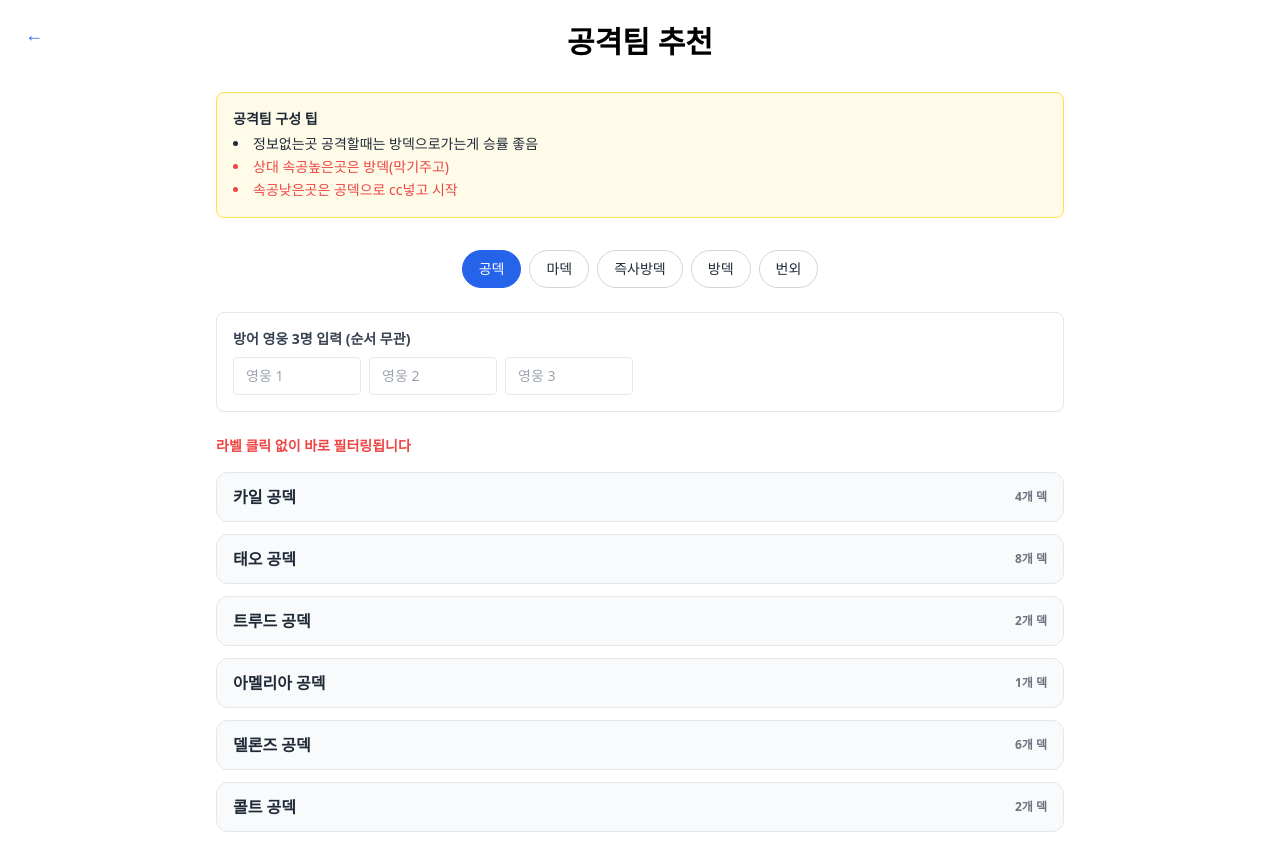
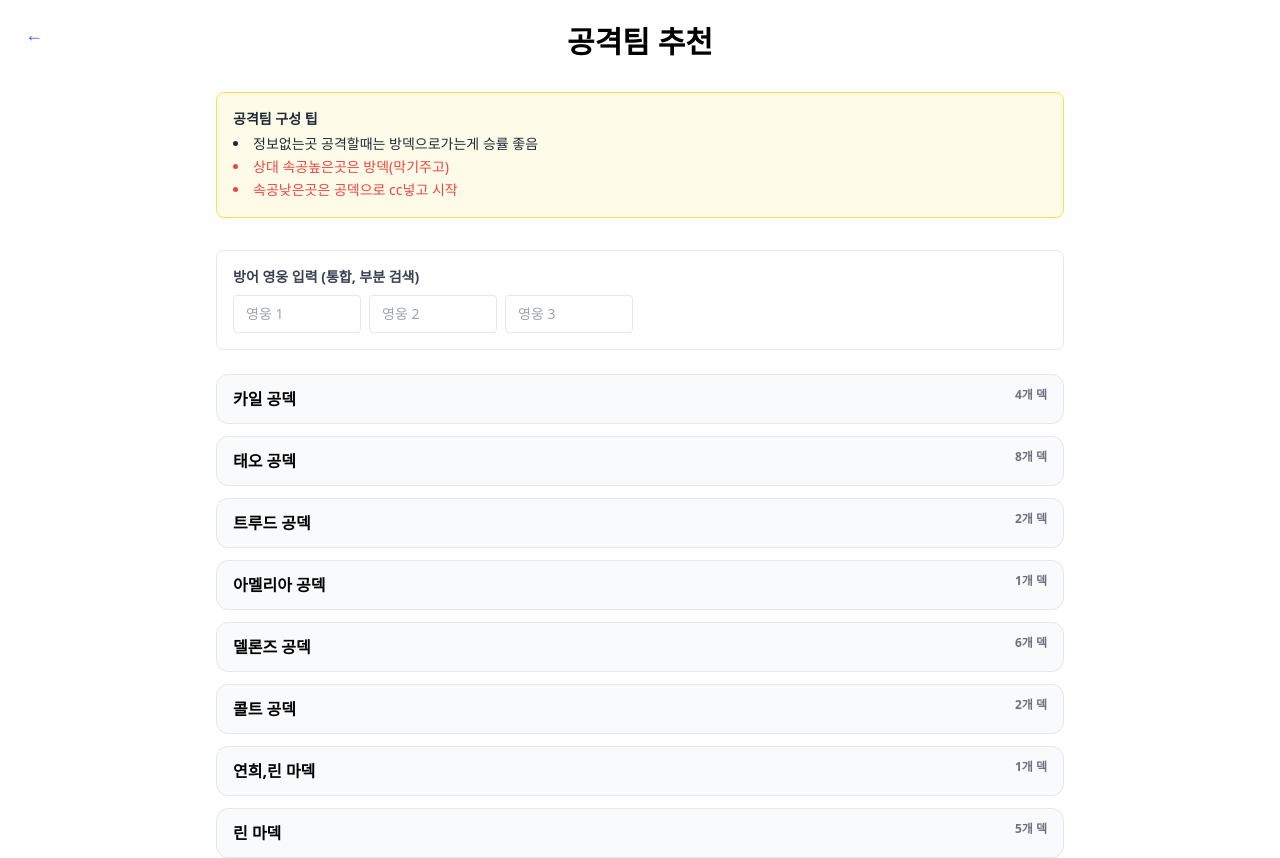
Before and after one commit to ogeongeun/snr-guide1, a React (Create React App) app: page /guild-offense in a window 1280 px wide. Shown: the top 858 px of the page. Built offline with nearby package versions, Linux system fonts and the light colour scheme.

Commit message:
Feat: ....

```diff
--- a/src/data/guild_defense_recommendations.json
+++ b/src/data/guild_defense_recommendations.json
@@ -120,10 +120,10 @@
             "name": "플라튼 방덱",
             "heroes": [
               {
-                "name": "콜트",
-                "image": "colt.png",
-               "preset":"프리셋2(내실)",
-               "note":""
+                "name": "실베스타",
+                "image": "silvesta.png",
+               "preset":"프리셋1(내실)",
+               "note":"부활"
               },
               {
                 "name": "플라튼",
@@ -134,7 +134,8 @@
               {
                 "name": "프레이아",
                 "image": "praya.png",
-               "preset":"프리셋1(속공)"
+               "preset":"프리셋2(내실)",
+               "note":"부조건 부활"
 
 
               }
@@ -144,13 +145,13 @@
 
               "내실덱1": [
                 "praya2.png",
-                "colt2.png",
+                "platon2.png",
                 "praya1.png"
               ],
               "내실덱2": [
+                "platon2.png",
                 "praya2.png",
-                "colt1.png",
-                "colt2.png"
+                "praya1.png"
               ]
 
             },
--- a/src/pages/GuildOffenseCounterPage.jsx
+++ b/src/pages/GuildOffenseCounterPage.jsx
@@ -3,54 +3,85 @@ import React, { useMemo, useState } from 'react';
 import { useNavigate } from 'react-router-dom';
 import data from '../data/guildCounter.json';
 
-// ✅ ESLint 의존성 경고 방지를 위한 고정 빈 배열 참조
-const EMPTY_LIST = Object.freeze([]);
-
 export default function GuildOffenseListPage() {
   const navigate = useNavigate();
   const categories = Object.keys(data.categories || {});
-  const [selectedCategory, setSelectedCategory] = useState(categories[0] || '공덱');
   const [openLabel, setOpenLabel] = useState(null);
 
-  // ✅ 영웅 3명 필터 상태
+  // 🔍 영웅 검색
   const [heroFilter, setHeroFilter] = useState(['', '', '']);
 
-  const entries = Array.isArray(data.categories[selectedCategory])
-    ? data.categories[selectedCategory]
-    : EMPTY_LIST;
+  // =========================
+  // ✅ 모든 카테고리 통합 (검색용)
+  // =========================
+  const allEntries = useMemo(() => {
+    const list = [];
+    categories.forEach((cat) => {
+      const arr = data.categories[cat];
+      if (!Array.isArray(arr)) return;
+
+      arr.forEach((entry, idx) => {
+        list.push({
+          category: cat,
+          idx,
+          entry,
+        });
+      });
+    });
+    return list;
+  }, [categories]);
 
   // =========================
-  // 영웅 3명 순서 무관 필터
+  // 🔍 부분 검색 + 순서 무관
   // =========================
-  const normalizedFilter = heroFilter.filter(Boolean);
+  const normalizedFilter = heroFilter
+    .map((v) => v.trim().toLowerCase())
+    .filter(Boolean);
 
   const filteredEntries = useMemo(() => {
-    if (normalizedFilter.length === 0) return entries;
+    if (normalizedFilter.length === 0) return allEntries;
 
-    return entries.filter((entry) => {
+    return allEntries.filter(({ entry }) => {
       if (!Array.isArray(entry.defenseTeam)) return false;
 
-      const defenseNames = entry.defenseTeam.map((h) => h.name);
-      return normalizedFilter.every((name) =>
-        defenseNames.includes(name)
+      const defenseNames = entry.defenseTeam.map((h) =>
+        h.name.toLowerCase()
+      );
+
+      return normalizedFilter.every((input) =>
+        defenseNames.some((dn) => dn.includes(input))
       );
     });
-  }, [entries, normalizedFilter]);
+  }, [allEntries, normalizedFilter]);
 
-  // 이미지 경로 보정
+  // =========================
+  // 라벨 기준 그룹핑
+  // =========================
+  const groupedByLabel = useMemo(() => {
+    const map = new Map();
+    filteredEntries.forEach((item) => {
+      const key = item.entry.label || '라벨없음';
+      if (!map.has(key)) map.set(key, []);
+      map.get(key).push(item);
+    });
+    return map;
+  }, [filteredEntries]);
+
+  // =========================
+  // 공통 렌더러
+  // =========================
   const heroImg = (src) =>
     src?.startsWith('/images/') ? src : `/images/heroes/${src || ''}`;
 
-  // 공통 스킬 렌더러
   const SkillStrip = ({ skills, size = 'w-9 h-9' }) => {
     if (!Array.isArray(skills) || skills.length === 0) return null;
     return (
       <div className="flex flex-wrap gap-2">
-        {skills.map((img, idx) => (
+        {skills.map((img, i) => (
           <img
-            key={`${img}-${idx}`}
+            key={`${img}-${i}`}
             src={`/images/skills/${img}`}
-            alt={`Skill ${idx + 1}`}
+            alt={`Skill ${i + 1}`}
             className={`${size} border rounded`}
           />
         ))}
@@ -63,42 +94,20 @@ export default function GuildOffenseListPage() {
       key={`${hero.name}-${hero.image}`}
       className="flex flex-col items-center bg-white border rounded-lg p-1 shadow-sm"
     >
-      <div className="w-14 h-14 flex items-center justify-center">
       <img
         src={heroImg(hero.image)}
         alt={hero.name}
-          className="w-14 h-14 object-contain block"
+        className="w-14 h-14 object-contain"
       />
-      </div>
-      {hero.note ? (
-        <p className="text-[9px] text-red-500 italic mt-0.5 text-center">
-          {hero.note}
-        </p>
-      ) : (
-        <div className="h-[14px]" />
-      )}
-      <p className="text-[10px] mt-1 mb-0 text-center">{hero.name}</p>
+      <p className="text-[10px] mt-1">{hero.name}</p>
     </div>
   );
-
-  // =========================
-  // 라벨 기준 그룹핑 (필터 적용된 entries 사용)
-  // =========================
-  const groupedByLabel = useMemo(() => {
-    const map = new Map();
-    filteredEntries.forEach((entry, idx) => {
-      const key = entry.label || '라벨없음';
-      if (!map.has(key)) map.set(key, []);
-      map.get(key).push({ idx, entry });
-    });
-    return map;
-  }, [filteredEntries]);
 
   return (
     <div className="p-6 max-w-4xl mx-auto">
       <h1 className="text-3xl font-bold text-center mb-8">공격팀 추천</h1>
 
-      {/* 팁 박스 */}
+      {/* 공격 구성 팁 */}
       <div className="bg-yellow-50 border border-yellow-300 rounded-lg p-4 text-sm text-gray-800 mb-8">
         <p className="font-semibold mb-1">공격팀 구성 팁</p>
         <ul className="list-disc list-inside leading-relaxed">
@@ -108,32 +117,10 @@ export default function GuildOffenseListPage() {
         </ul>
       </div>
 
-      {/* 카테고리 탭 */}
-      <div className="flex gap-2 mb-6 justify-center flex-wrap">
-        {categories.map((cat) => (
-          <button
-            key={cat}
-            onClick={() => {
-              setSelectedCategory(cat);
-              setOpenLabel(null);
-            }}
-            className={`px-4 py-2 rounded-full border text-sm ${
-              selectedCategory === cat
-                ? 'bg-blue-600 text-white border-blue-600'
-                : 'bg-white text-gray-800 border-gray-300'
-            }`}
-          >
-            {cat}
-          </button>
-        ))}
-      </div>
-
-      {/* =========================
-          영웅 3명 입력 필터
-         ========================= */}
+      {/* 검색 */}
       <div className="bg-white border rounded-lg p-4 mb-6">
         <p className="text-sm font-semibold mb-2 text-gray-700">
-          방어 영웅 3명 입력 (순서 무관)
+          방어 영웅 입력 (통합, 부분 검색)
         </p>
 
         <div className="flex gap-2 flex-wrap">
@@ -143,7 +130,7 @@ export default function GuildOffenseListPage() {
               value={v}
               onChange={(e) => {
                 const next = [...heroFilter];
-                next[i] = e.target.value.trim();
+                next[i] = e.target.value;
                 setHeroFilter(next);
               }}
               placeholder={`영웅 ${i + 1}`}
@@ -153,63 +140,42 @@ export default function GuildOffenseListPage() {
         </div>
       </div>
 
-      <p className="text-sm font-semibold text-red-500 mb-4">
-        라벨 클릭 없이 바로 필터링됩니다
-      </p>
-
       {/* 라벨 아코디언 */}
       <div className="space-y-3">
         {Array.from(groupedByLabel.entries()).map(([label, items]) => (
           <div key={label} className="w-full border rounded-xl bg-gray-50">
             <button
               onClick={() => setOpenLabel(openLabel === label ? null : label)}
-              className="w-full text-left px-4 py-3 font-semibold text-gray-800 hover:bg-gray-100 rounded-xl flex items-center justify-between"
+              className="w-full text-left px-4 py-3 font-semibold flex justify-between"
             >
               <span>{label}</span>
-              <span className="text-xs text-gray-500">{items.length}개 덱</span>
+              <span className="text-xs text-gray-500">
+                {items.length}개 덱
+              </span>
             </button>
 
             {openLabel === label && (
               <div className="px-4 pb-4 space-y-4 border-t">
-                {items.map(({ idx, entry }, i) => {
-                  const hasVariants =
-                    Array.isArray(entry.defenseVariants) &&
-                    entry.defenseVariants.length > 0;
-
-                  return (
+                {items.map(({ category, idx, entry }, i) => (
                   <div
-                      key={`${label}-${idx}-${i}`}
-                      className="w-full border rounded-lg p-4 shadow bg-white"
+                    key={`${category}-${idx}-${i}`}
+                    className="border rounded-lg p-4 bg-white shadow"
                   >
                     <h2 className="text-lg font-semibold mb-2">
-                        [{selectedCategory}] #{idx + 1} {entry.label}
+                      [{category}] #{idx + 1} {entry.label}
                     </h2>
 
-                      {/* 상대 방어팀 */}
-                      {Array.isArray(entry.defenseTeam) && (
-                        <>
-                          <p className="text-xs font-semibold text-gray-600 mb-1">
-                            상대팀
-                          </p>
                     <div className="grid grid-cols-3 gap-2 mb-3">
-                            {entry.defenseTeam.map(renderHeroCard)}
+                      {entry.defenseTeam?.map(renderHeroCard)}
                     </div>
-                        </>
-                      )}
 
-                      {hasVariants ? (
-                        <div className="space-y-4">
-                          {entry.defenseVariants.map((v, vIdx) => (
+                    {entry.defenseVariants?.map((v, vIdx) => (
                       <div
                         key={vIdx}
-                              className="border rounded-md p-3 bg-gray-50"
+                        className="border rounded-md p-3 bg-gray-50 mb-3"
                       >
-                              <p className="text-sm font-semibold mb-2">
+                        <p className="text-sm font-semibold mb-1">
                           패턴 #{vIdx + 1}
-                              </p>
-
-                              <p className="text-xs font-semibold text-gray-600 mb-1">
-                                방어팀 스킬 순서
                         </p>
                         <SkillStrip skills={v.defenseSkills} />
 
@@ -218,7 +184,7 @@ export default function GuildOffenseListPage() {
                             onClick={() =>
                               navigate(
                                 `/guild-offense-detail/${encodeURIComponent(
-                                        selectedCategory
+                                  category
                                 )}/${idx}?variant=${vIdx}`
                               )
                             }
@@ -230,25 +196,7 @@ export default function GuildOffenseListPage() {
                       </div>
                     ))}
                   </div>
-                      ) : (
-                        <div className="flex justify-end">
-                          <button
-                            onClick={() =>
-                              navigate(
-                                `/guild-offense-detail/${encodeURIComponent(
-                                  selectedCategory
-                                )}/${idx}`
-                              )
-                            }
-                            className="px-3 py-1.5 text-sm rounded-md border border-blue-600 text-blue-600 hover:bg-blue-50"
-                          >
-                            카운터덱 보기
-                          </button>
-                        </div>
-                      )}
-                    </div>
-                  );
-                })}
+                ))}
               </div>
             )}
           </div>
```
Also changed, not shown: src/data/equipmentRecommend.json. Lines whose indentation alone changed are shown as unchanged.
